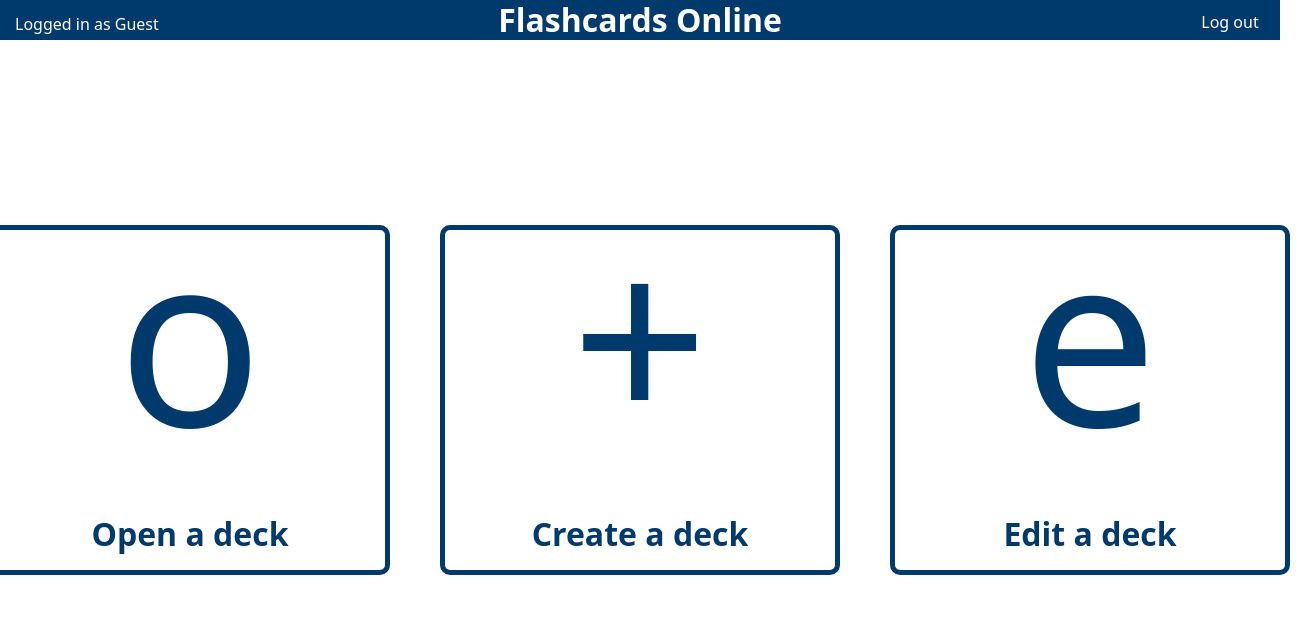
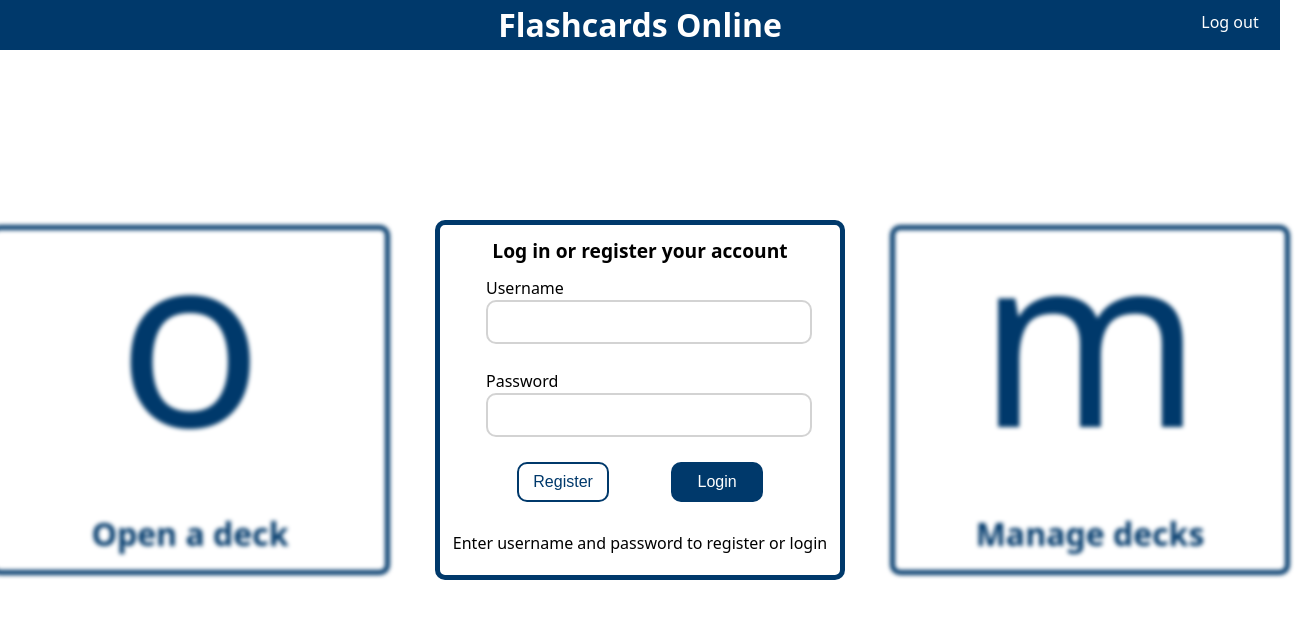
Before and after one commit to CHRISO1503/flashcards_online, a React (Vite) app in the folder frontend/: page / in a window 1280 px wide. Shown: the top 618 px of the page, 1315 px wide, since content can reach past the window. Built offline with nearby package versions, Linux system fonts and the light colour scheme.

Commit message:
Added multiple routes

```diff
--- a/frontend/src/components/cardsMenu.tsx
+++ /dev/null
@@ -1,33 +0,0 @@
-export default function ({ disableContent }: { disableContent: boolean }) {
-    return (
-        <div className="card-menu">
-            <button
-                className={"card-menu".concat(
-                    disableContent ? " no-hover" : ""
-                )}
-                disabled={disableContent}
-            >
-                <p className="card-menu-icon">o</p>
-                <h1 className="card-menu">Open a deck</h1>
-            </button>
-            <button
-                className={"card-menu".concat(
-                    disableContent ? " no-hover" : ""
-                )}
-                disabled={disableContent}
-            >
-                <p className="card-menu-icon">+</p>
-                <h1 className="card-menu">Create a deck</h1>
-            </button>
-            <button
-                className={"card-menu".concat(
-                    disableContent ? " no-hover" : ""
-                )}
-                disabled={disableContent}
-            >
-                <p className="card-menu-icon">e</p>
-                <h1 className="card-menu">Edit a deck</h1>
-            </button>
-        </div>
-    );
-}
--- /dev/null
+++ b/frontend/src/components/cardsMenu/cardsMenu.tsx
@@ -0,0 +1,30 @@
+import CardsMenuHomeButton from "./cardsMenuButton";
+
+export default function CardsMenu({
+    disableContent,
+}: {
+    disableContent: boolean;
+}) {
+    return (
+        <div className="card-menu">
+            <CardsMenuHomeButton
+                disableContent={disableContent}
+                icon={"o"}
+                label="Open a deck"
+                navigateTo="open-deck"
+            />
+            <CardsMenuHomeButton
+                disableContent={disableContent}
+                icon={"+"}
+                label="Create a deck"
+                navigateTo="create-deck"
+            />
+            <CardsMenuHomeButton
+                disableContent={disableContent}
+                icon={"m"}
+                label="Manage decks"
+                navigateTo="manage-decks"
+            />
+        </div>
+    );
+}
--- /dev/null
+++ b/frontend/src/components/cardsMenu/cardsMenuButton.tsx
@@ -0,0 +1,26 @@
+import { useNavigate } from "react-router-dom";
+
+export default function CardsMenuButton({
+    disableContent,
+    icon,
+    label,
+    navigateTo,
+}: {
+    disableContent: boolean;
+    icon: string;
+    label: string;
+    navigateTo: string;
+}) {
+    const navigate = useNavigate();
+
+    return (
+        <button
+            className={"card-menu".concat(disableContent ? " no-hover" : "")}
+            disabled={disableContent}
+            onClick={() => navigate(navigateTo)}
+        >
+            <p className="card-menu-icon">{icon}</p>
+            <h1 className="card-menu">{label}</h1>
+        </button>
+    );
+}
--- a/frontend/src/components/loginPopup.tsx
+++ b/frontend/src/components/loginPopup.tsx
@@ -3,10 +3,8 @@ import "../index.css";
 
 export default function LoginPopup({
     setLoginState,
-    setCurrentUser,
 }: {
     setLoginState: (value: boolean) => void;
-    setCurrentUser: (value: string) => void;
 }) {
     const [username, setUsername] = useState("");
     const [password, setPassword] = useState("");
@@ -54,7 +52,6 @@ export default function LoginPopup({
                 .then((data) => {
                     if (status200) {
                         localStorage.setItem("jwt", data.token);
-                        setCurrentUser(username);
                         setLoginState(false);
                     } else if (data.message == "No such user exists") {
                         setUserErrorMessage(userErrorMessages[1]);
@@ -114,18 +111,18 @@ export default function LoginPopup({
                         className="register"
                     />
                 </label>
-                <div style={{ display: "flex" }}>
+                <div style={{ display: "flex", flexDirection: "row-reverse" }}>
+                    <input
+                        type="submit"
+                        value={"Login"}
+                        onClick={(e) => handleRegister(e, true)}
+                        className="register login"
+                    />
                     <input
                         type="submit"
                         value={"Register"}
                         onClick={(e) => handleRegister(e, false)}
                         className="register sign-up"
-                    />
-                    <input
-                        type="submit"
-                        value={"Login"}
-                        onClick={(e) => handleRegister(e, true)}
-                        className="register login"
                     />
                 </div>
             </form>
--- a/frontend/src/components/topBar.tsx
+++ b/frontend/src/components/topBar.tsx
@@ -1,22 +1,27 @@
+import { useNavigate, useLocation } from "react-router-dom";
+
 export default function TopBar({
-    setLoginState,
-    currentUser,
-    setCurrentUser,
+    parentState = 0,
+    updateParent = () => null,
 }: {
-    setLoginState: (value: boolean) => void;
-    currentUser: string;
-    setCurrentUser: (value: string) => void;
+    parentState?: number;
+    updateParent?: (value: number) => void;
 }) {
+    const navigate = useNavigate();
+    const location = useLocation();
+
     return (
         <div className="top-bar">
-            <p className="top-bar">Logged in as {currentUser}</p>
             <h1 className="top-bar">Flashcards Online</h1>
             <button
                 className="top-bar"
                 onClick={() => {
-                    setCurrentUser("Guest");
-                    setLoginState(true);
                     localStorage.setItem("jwt", "");
+                    if (location.pathname != "/") {
+                        navigate("/");
+                    } else {
+                        updateParent(parentState + 1);
+                    }
                 }}
             >
                 Log out
--- a/frontend/src/index.css
+++ b/frontend/src/index.css
@@ -178,7 +178,7 @@ div.top-bar {
     color: black;
     display: flex;
     width: 100%;
-    height: 5%;
+    height: 50px;
     position: fixed;
     top: 0;
     left: 0;
@@ -246,6 +246,7 @@ button.card-menu.no-hover {
     flex-direction: column;
     margin-right: 25px;
     margin-left: 25px;
+    user-select: none;
 }
 
 button:hover.card-menu {
--- /dev/null
+++ b/frontend/src/routes/createDeck.tsx
@@ -0,0 +1,8 @@
+import TopBar from "../components/topBar";
+import { useState } from "react";
+
+export default function CreateDeck() {
+    const [state, updateState] = useState(0);
+
+    return <TopBar />;
+}
--- /dev/null
+++ b/frontend/src/routes/editDecks.tsx
@@ -0,0 +1,3 @@
+export default function EditDecks() {
+    return <></>;
+}
--- a/frontend/src/routes/home.tsx
+++ b/frontend/src/routes/home.tsx
@@ -1,28 +1,33 @@
 import { useState } from "react";
 import { useEffect } from "react";
-import { Link } from "react-router-dom";
 import LoginPopup from "../components/loginPopup";
 import TopBar from "../components/topBar";
-import CardsMenu from "../components/cardsMenu";
+import CardsMenu from "../components/cardsMenu/cardsMenu";
 
 export default function App() {
-    //TEMPORARILY SET DEFAULT STATE TO FALSE
     const [loggingIn, setLoggingIn] = useState(false);
     const [blurContent, setBlurContent] = useState(false);
-    const [currentUser, setCurrentUser] = useState("Guest");
+    const [state, updateState] = useState(0);
+
+    useEffect(() => {
+        if (
+            localStorage.getItem("jwt") == "" ||
+            localStorage.getItem("jwt") == null
+        ) {
+            console.log("LOGGED OUT")
+            setLoggingIn(true);
+        }
+    });
 
     useEffect(() => {
         setBlurContent(loggingIn);
     }, [loggingIn]);
 
-    function ShowLoginPopup() {
+    function showLoginPopup() {
         if (loggingIn) {
             return (
                 <div className="login-popup">
-                    <LoginPopup
-                        setLoginState={setLoggingIn}
-                        setCurrentUser={setCurrentUser}
-                    />
+                    <LoginPopup setLoginState={setLoggingIn} />
                 </div>
             );
         } else return <></>;
@@ -30,17 +35,13 @@ export default function App() {
 
     return (
         <>
-            <TopBar
-                setLoginState={setLoggingIn}
-                currentUser={currentUser}
-                setCurrentUser={setCurrentUser}
-            />
             <div className={blurContent ? "blur-content" : ""}>
                 <div className="cards-menu-container">
-                    <CardsMenu disableContent={blurContent}/>
+                    <CardsMenu disableContent={blurContent} />
                 </div>
             </div>
-            {ShowLoginPopup()}
+            {showLoginPopup()}
+            <TopBar parentState={state} updateParent={updateState} />
         </>
     );
 }
--- /dev/null
+++ b/frontend/src/routes/openDeck.tsx
@@ -0,0 +1,3 @@
+export default function CreateDeck() {
+    return <></>;
+}
```
Also changed, not shown: frontend/src/main.tsx (+9 -1 lines).
